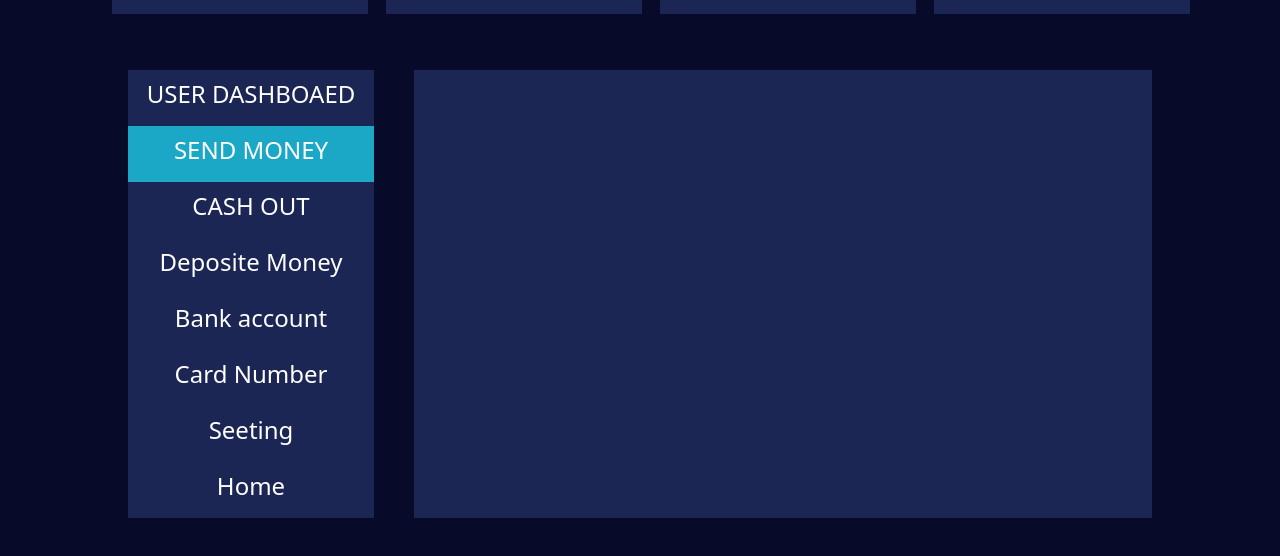
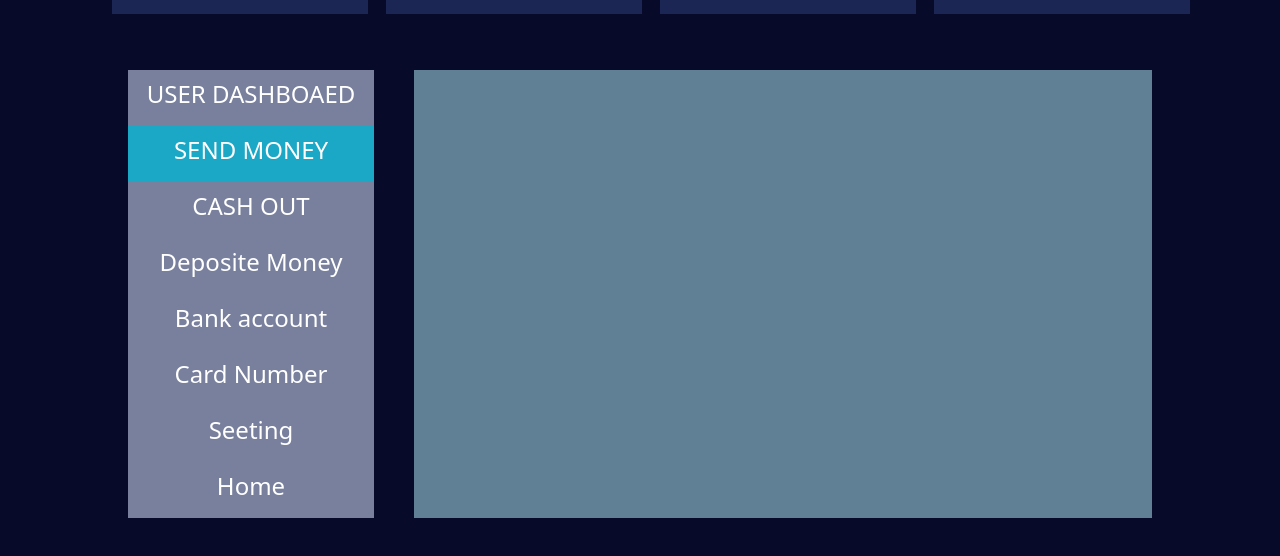
Before and after one commit to Mamun-Ur-Rashid/netpay, a React (Vite) app: page /dashboard in a window 1280 px wide. Shown: the part 706-1262 px from the top of the page. Built offline with nearby package versions, Linux system fonts and the light colour scheme; no server answers.

Commit message:
dashboard dynamic route setup

```diff
--- a/src/pages/Dashboard/DashboardLayout/DashLayout.jsx
+++ b/src/pages/Dashboard/DashboardLayout/DashLayout.jsx
@@ -17,14 +17,14 @@ const DashLayout = () => {
             <DashboardInfo />
             <div className='bg-[#070b29]'>
                 <div className='pb-20 pr-10 pl-10 md:px-32 md:flex gap-10'>
-                    <div className=' md:w-1/4 bg-[#1B2654]'>
+                    <div className=' md:w-1/4 bg-[#79809d]'>
                         <ul className='text-white' >
                             {isAdmin?(
                                 <>
-                                <li className='h-14 text-center text-2xl pt-2 '><NavLink to='dashboard/home'>ADMIN DASHBOAED</NavLink></li>
-                                <li className='h-14 text-center text-2xl pt-2 bg-[#1ba8c6]'><NavLink to='dashboard/send-money'>SEND MONEY</NavLink></li>
-                                <li className='h-14 text-center text-2xl pt-2 '><NavLink to='dashboard/cashout'>CASH OUT</NavLink></li>
-                                <li className='h-14 text-center text-2xl pt-2 '><NavLink to='dashboard/cashout'>Deposite Money</NavLink></li>
+                                <li className='h-14 text-center text-2xl pt-2 '><NavLink to='dashboard/home'style={{ backgroundColor: '#45DF4B' }}>ADMIN DASHBOAED</NavLink></li>
+                                <li className='h-14 text-center text-2xl pt-2'><NavLink to='dashboard/send-money' activeClassName='bg-[#45DF4B]'>SEND MONEY</NavLink></li>
+                                <li className='h-14 text-center text-2xl pt-2 '><NavLink to='dashboard/cashout'style={{ backgroundColor: '#45DF4B' }}>CASH OUT</NavLink></li>
+                                <li className='h-14 text-center text-2xl pt-2 '><NavLink to='dashboard/cashout' activeClassName='bg-[#45DF4B]'>Deposite Money</NavLink></li>
                                 <li className='h-14 text-center text-2xl pt-2 '><NavLink to='dashboard/cashout'>Bank account</NavLink></li>
                                 <li className='h-14 text-center text-2xl pt-2 '><NavLink to='dashboard/cashout'>Card Number</NavLink></li>
                                 <li className='h-14 text-center text-2xl pt-2 '><NavLink to='dashboard/cashout'>Seeting</NavLink></li>
@@ -55,7 +55,7 @@ const DashLayout = () => {
 
                         </ul>
                     </div>
-                    <div className=' md:w-3/4 bg-[#1B2654] mt-10 md:mt-0'>
+                    <div className=' md:w-3/4 bg-[#608096] mt-10 md:mt-0'>
                         <Outlet></Outlet>
                     </div>
                 </div>
```
